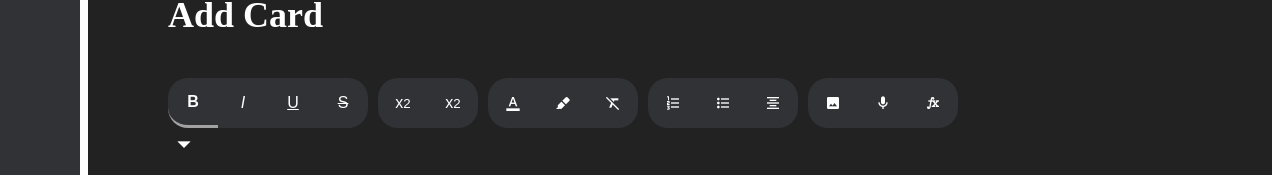
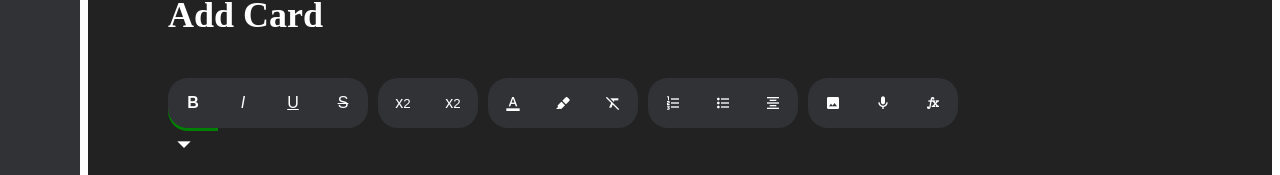
Before and after one commit to 18barbers2/gostudycards, a React (Vite) app in the folder frontend/: page / in a window 1280 px wide. In both pictures the pointer is over the button 193 px from the left and 221 px from the top of the page. Shown: the part 118-293 px from the top of the page. Built offline with nearby package versions, Linux system fonts and the light colour scheme.

Commit message:
style: added box shadow on button hover

```diff
--- a/frontend/src/css/AddCard.css
+++ b/frontend/src/css/AddCard.css
@@ -86,7 +86,8 @@ button {
 button:hover {
     background-color: var(--bg-secondary);
     border-color: var(--border-color-primary);
-    border-bottom-width: 3px;
+    /* border-bottom-width: 3px; */
+    box-shadow: 0px 3px green;
     /* border-bottom-style: unset; */
 }
 
```
